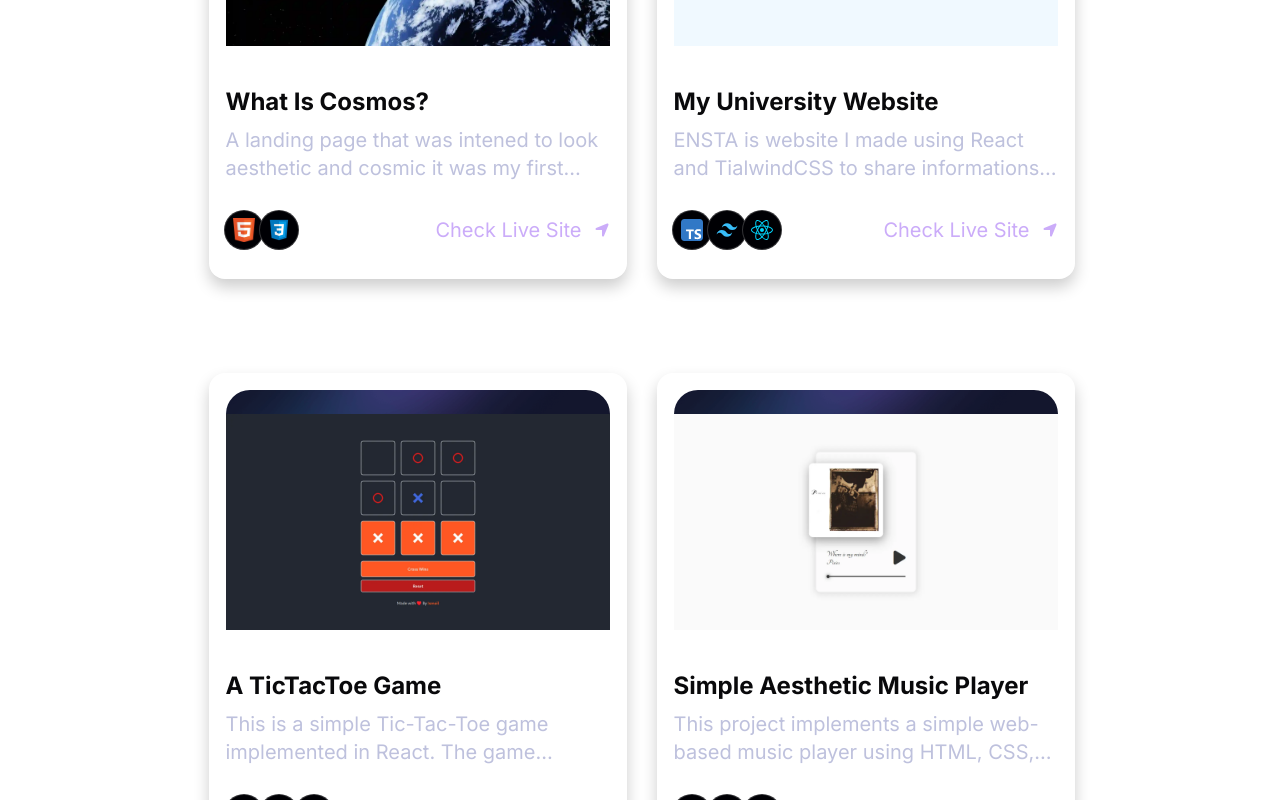
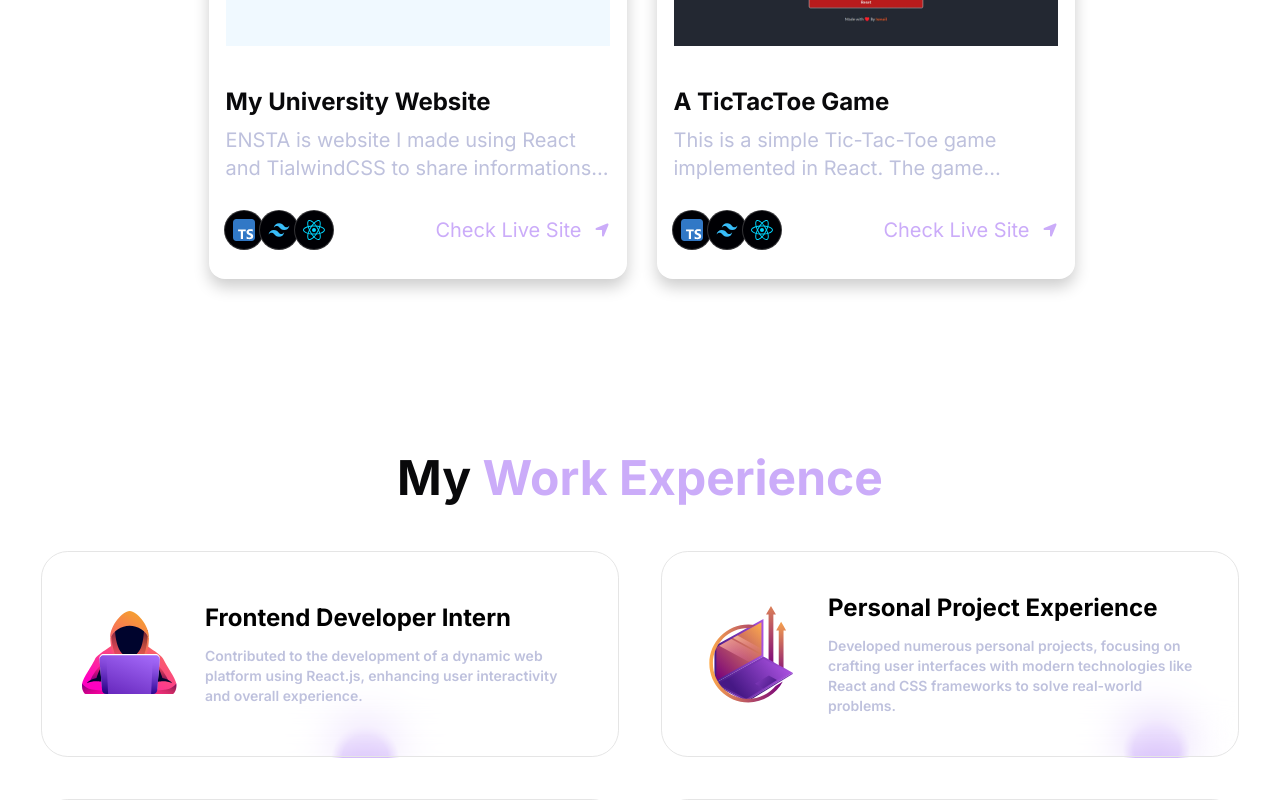
Before and after one commit to 1sma31L/old-portfolio, a Next.js app: page / in a window 1280 px wide. Shown: the part 2320-3120 px from the top of the page. Built offline with nearby package versions, Linux system fonts and the light colour scheme.

Commit message:
chore: removed uncessery projects

```diff
--- a/data/index.tsx
+++ b/data/index.tsx
@@ -68,14 +68,14 @@ export const gridItems = [
 ];
 
 export const projects = [
-	{
-		id: 1,
-		title: "What Is Cosmos?",
-		des: "A landing page that was intened to look aesthetic and cosmic it was my first project using HTML and CSS",
-		img: "/universe.webp",
-		iconLists: ["/HTML.png", "/CSS.png"],
-		link: "https://1sma31l.github.io/astronomy/",
-	},
+	// {
+	// 	id: 1,
+	// 	title: "What Is Cosmos?",
+	// 	des: "A landing page that was intened to look aesthetic and cosmic it was my first project using HTML and CSS",
+	// 	img: "/universe.webp",
+	// 	iconLists: ["/HTML.png", "/CSS.png"],
+	// 	link: "https://1sma31l.github.io/astronomy/",
+	// },
 	{
 		id: 2,
 		title: "My University Website",
@@ -92,14 +92,14 @@ export const projects = [
 		iconLists: ["/ts.svg", "/tail.svg", "/re.svg"],
 		link: "https://1sma31l.github.io/tictactoe-game/",
 	},
-	{
-		id: 4,
-		title: "Simple Aesthetic Music Player",
-		des: "This project implements a simple web-based music player using HTML, CSS, and JavaScript that plays the song Where Is My Mind ?",
-		img: "/mp.webp",
-		iconLists: ["/HTML.png", "/CSS.png", "js.png"],
-		link: "https://1sma31l.github.io/Music-player/",
-	},
+	// {
+	// 	id: 4,
+	// 	title: "Simple Aesthetic Music Player",
+	// 	des: "This project implements a simple web-based music player using HTML, CSS, and JavaScript that plays the song Where Is My Mind ?",
+	// 	img: "/mp.webp",
+	// 	iconLists: ["/HTML.png", "/CSS.png", "js.png"],
+	// 	link: "https://1sma31l.github.io/Music-player/",
+	// },
 ];
 
 export const workExperience = [
```
